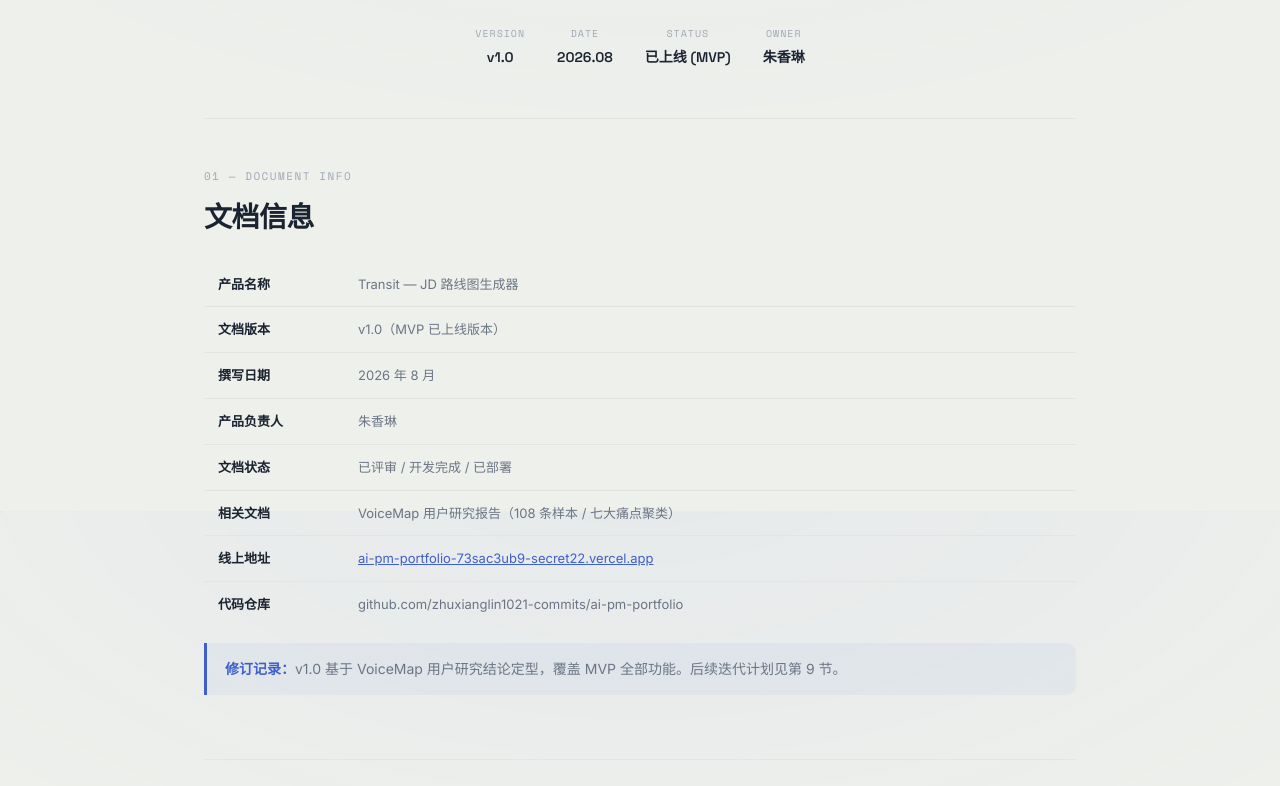
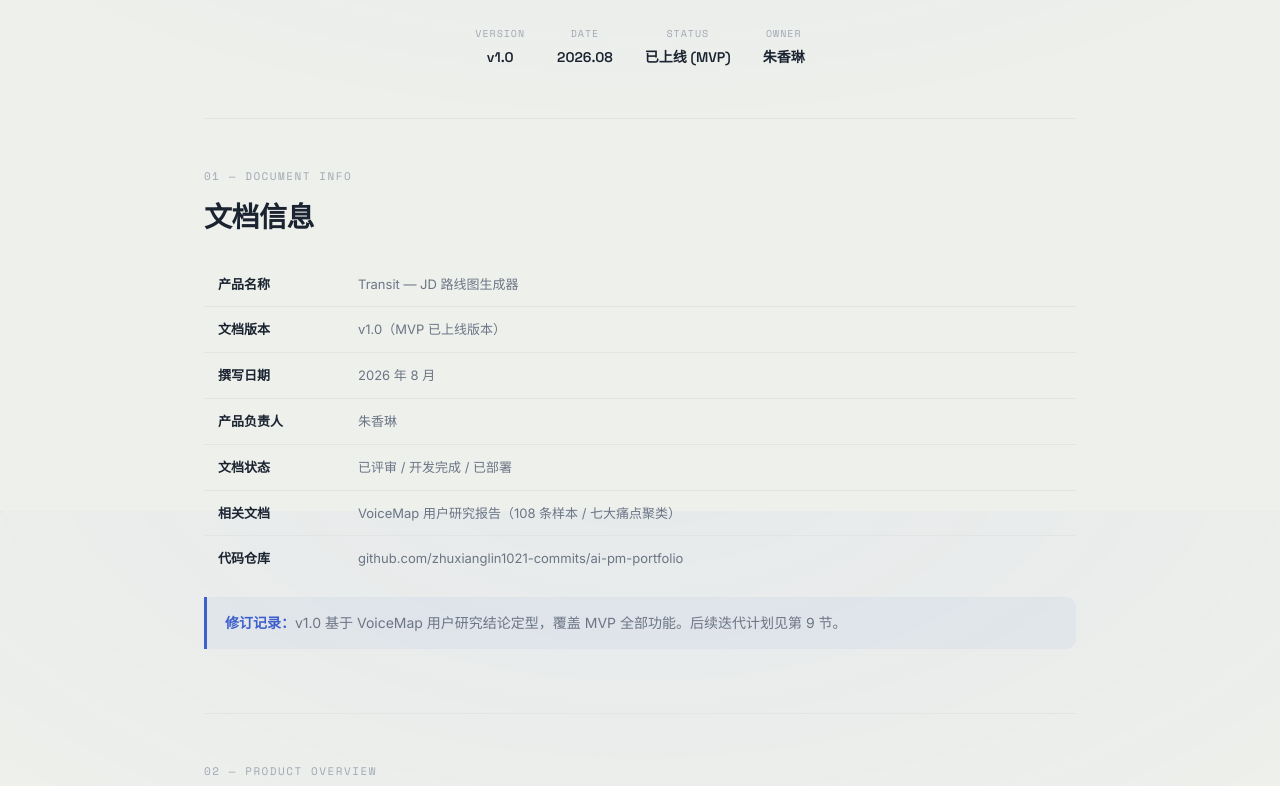
Before and after one commit to zhuxianglin1021-commits/ai-pm-portfolio, a website: page prd.html in a window 1280 px wide. Shown: the part 289-1075 px from the top of the page. Drawn offline with nearby package versions, Linux system fonts and the light colour scheme.

Commit message:
ui: PRD 移除线上地址，作为独立文档存在

```diff
--- a/prd.html
+++ b/prd.html
@@ -445,7 +445,6 @@
             <tr><td><strong>产品负责人</strong></td><td>朱香琳</td></tr>
             <tr><td><strong>文档状态</strong></td><td>已评审 / 开发完成 / 已部署</td></tr>
             <tr><td><strong>相关文档</strong></td><td>VoiceMap 用户研究报告（108 条样本 / 七大痛点聚类）</td></tr>
-            <tr><td><strong>线上地址</strong></td><td><a href="https://ai-pm-portfolio-73sac3ub9-secret22.vercel.app" target="_blank" style="color: var(--l4); text-decoration: underline;">ai-pm-portfolio-73sac3ub9-secret22.vercel.app</a></td></tr>
             <tr><td><strong>代码仓库</strong></td><td>github.com/zhuxianglin1021-commits/ai-pm-portfolio</td></tr>
           </tbody>
         </table>
```
